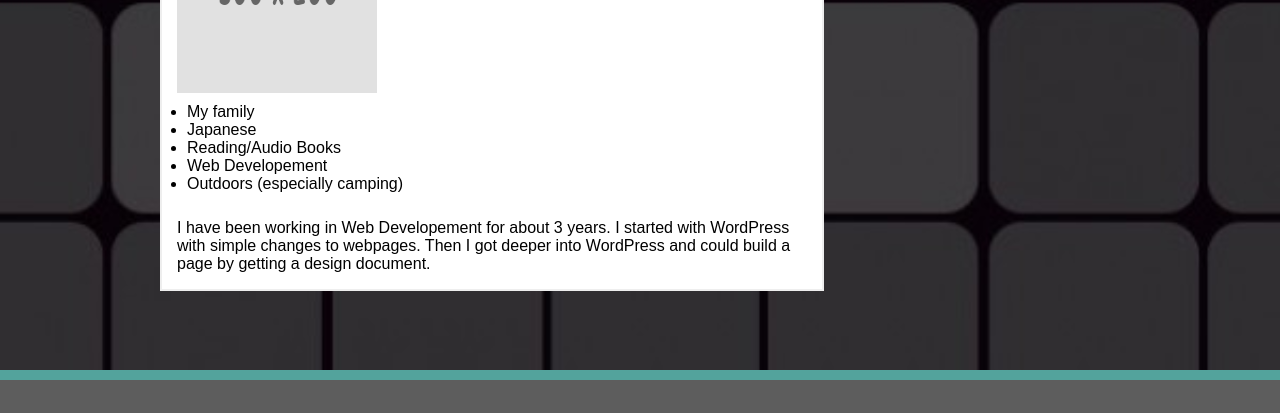
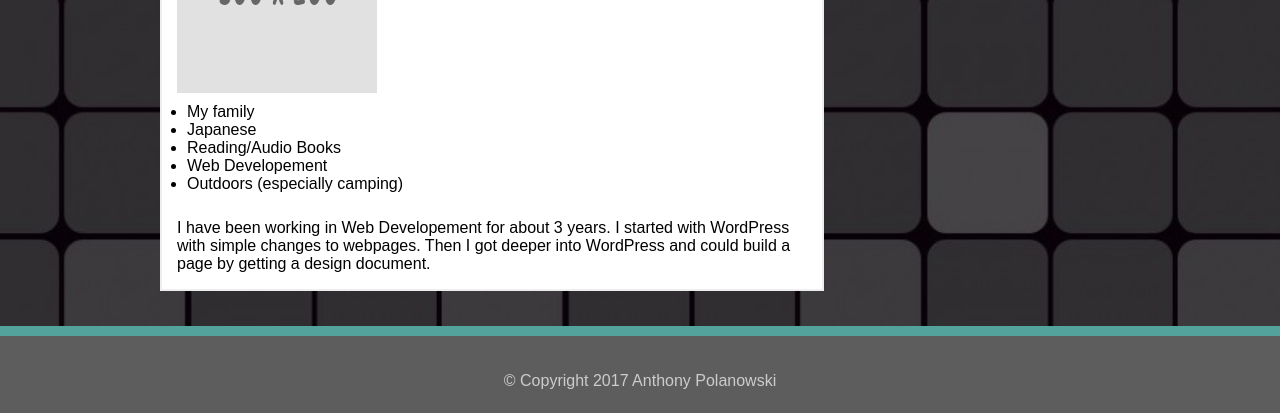
Before and after one commit to Polanowski/Responsive-Portfolio, a plain HTML site: page index.html in a window 1280 px wide. Shown: the part 330-743 px from the top of the page. Drawn offline with Linux system fonts and the light colour scheme; files whose address does not match are found by name.

Commit message:
Update style.css

```diff
--- a/assets/css/style.css
+++ b/assets/css/style.css
@@ -8,7 +8,6 @@ body {
 .container {
     max-width: 960px;
     margin: 35px auto;
-    height: 145vh;
 }
 
 /*============================= Navigation =========================*/
@@ -241,8 +240,6 @@ button {
 /*================================ Footer ======================*/
 
 footer {
-    position: fixed;
-    bottom: 0;
     width: 100%;
     background: #5d5d5d;
     padding: 20px 0px;
```
